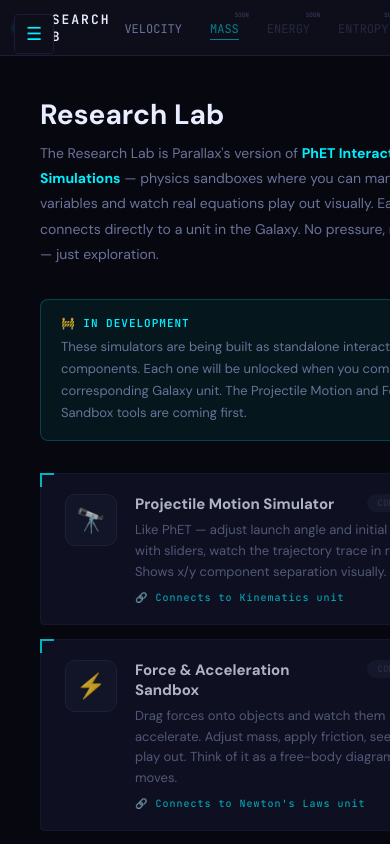
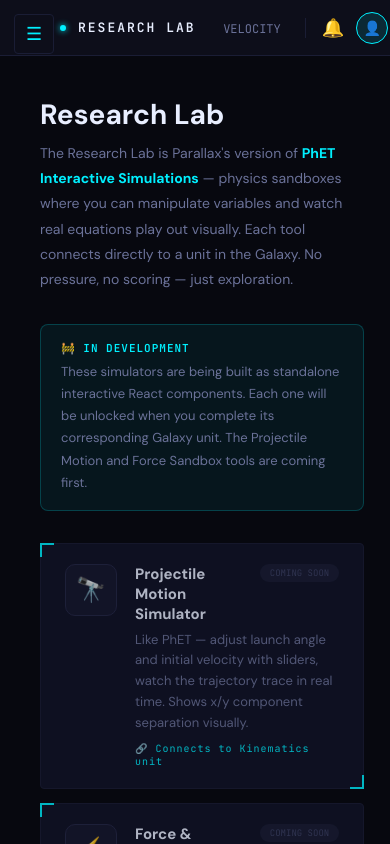
Before and after one commit to Rishaan-Dukhande/parallax, a Next.js app: page /lab in a window 390 px wide. Built offline with nearby package versions, Linux system fonts and the light colour scheme; no server answers.

Commit message:
iPhone compatibility part2

```diff
--- a/src/app/globals.css
+++ b/src/app/globals.css
@@ -112,7 +112,11 @@
   }
 
   .app-topbar {
-    padding: 0 16px !important;
+    padding: 0 16px 0 60px !important;
+  }
+
+  .topbar-tab-soon {
+    display: none;
   }
 
   .galaxy-footer-bar { display: none; }
--- a/src/app/lab/page.tsx
+++ b/src/app/lab/page.tsx
@@ -56,7 +56,7 @@
       <Sidebar />
       <main style={{ marginLeft: 'var(--sidebar-width)', flex: 1, display: 'flex', flexDirection: 'column' }}>
         <TopBar title="RESEARCH LAB" activeTab="Mass" />
-        <div style={{ flex: 1, padding: '40px', maxWidth: 860 }}>
+        <div style={{ flex: 1, padding: '40px' }}>
 
           <div style={{ marginBottom: 32 }}>
             <h1 style={{ fontSize: 28, fontWeight: 900, color: 'var(--text-primary)', marginBottom: 8 }}>Research Lab</h1>
--- a/src/app/league/page.tsx
+++ b/src/app/league/page.tsx
@@ -48,7 +48,7 @@
       <Sidebar />
       <main style={{ marginLeft: 'var(--sidebar-width)', flex: 1, display: 'flex', flexDirection: 'column' }}>
         <TopBar title={`${myTier.toUpperCase()} LEAGUE`} activeTab="Mass" />
-        <div style={{ flex: 1, padding: '40px', maxWidth: 900 }}>
+        <div style={{ flex: 1, padding: '40px' }}>
 
           {/* Siege Battle CTA */}
           <div style={{ background: 'linear-gradient(135deg, rgba(255,0,68,0.15), rgba(155,93,255,0.1))', border: '1px solid rgba(255,0,68,0.3)', borderRadius: 12, padding: '24px 28px', marginBottom: 32, display: 'flex', justifyContent: 'space-between', alignItems: 'center' }}>
--- a/src/app/missions/page.tsx
+++ b/src/app/missions/page.tsx
@@ -49,7 +49,7 @@
       <Sidebar />
       <main style={{ marginLeft: 'var(--sidebar-width)', flex: 1, display: 'flex', flexDirection: 'column' }}>
         <TopBar title="MISSIONS" activeTab="Mass" />
-        <div style={{ flex: 1, padding: '40px', maxWidth: 900 }}>
+        <div style={{ flex: 1, padding: '40px' }}>
 
           <div style={{ marginBottom: 32 }}>
             <h1 style={{ fontSize: 28, fontWeight: 900, color: 'var(--text-primary)', marginBottom: 6 }}>Mission Control</h1>
--- a/src/components/layout/TopBar.tsx
+++ b/src/components/layout/TopBar.tsx
@@ -61,6 +61,7 @@
           return (
             <div
               key={tab.label}
+              className={tab.available ? '' : 'topbar-tab-soon'}
               title={`${tab.subject}${tab.available ? '' : ' — Coming Soon'}`}
               onClick={() => tab.available && router.push(tab.href)}
               style={{
```
